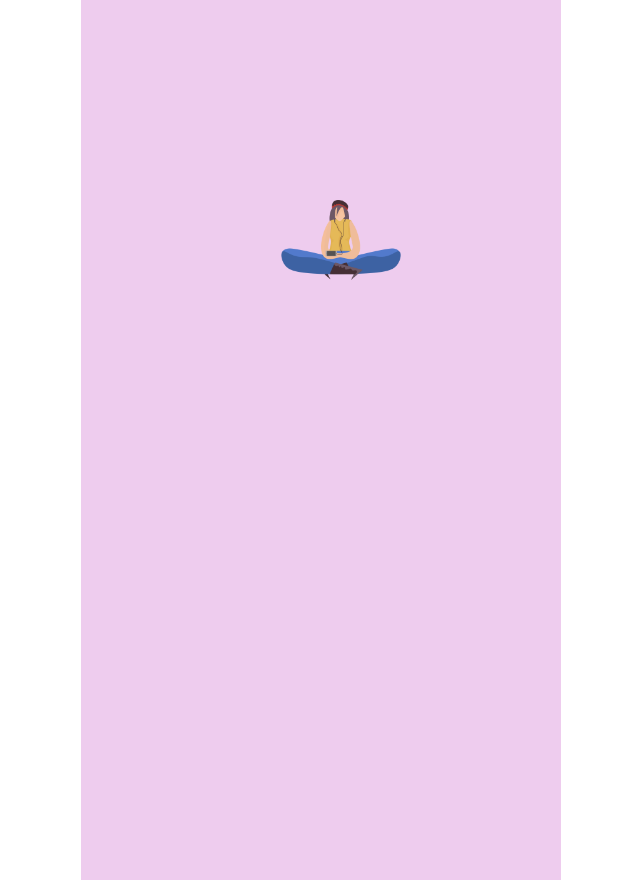
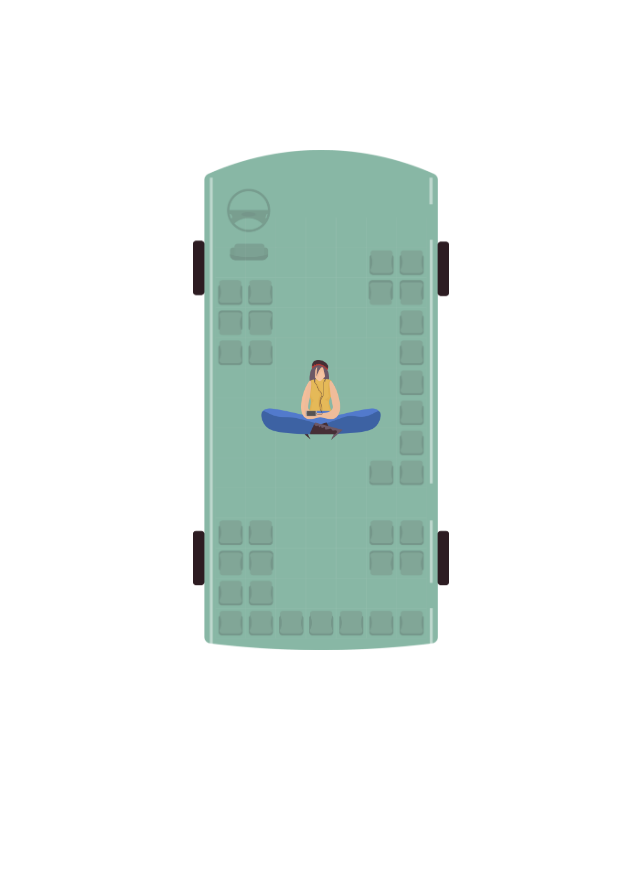
Before and after one commit to serkansokmen/busy-bus, an Angular app: page / in a window 1280 px wide. Shown: the whole page, without its empty margins (319-959 px from the left). After the commit the page ends 800 px from the top, so only its background shows below. Built offline with nearby package versions, Linux system fonts and the light colour scheme.

Commit message:
bacgkround added

```diff
--- a/src/app/app.component.css
+++ b/src/app/app.component.css
@@ -1,4 +1,12 @@
 bb-tetris {
   width: 100%;
   height: 100%;
+
+  display: flex;
+  align-items: center;
+  justify-content: center;
+  width: 100%;
+  height: 100%;
+  background: transparent url('/assets/img/oto%402x.png') center center no-repeat;
+  background-size: 20%;
 }
--- a/src/app/app.component.html
+++ b/src/app/app.component.html
@@ -1 +1,3 @@
-<bb-tetris [columns]="12" [rows]="24" [brickSize]="40"></bb-tetris>
+<div class="container">
+  <bb-tetris [columns]="7" [rows]="16" [brickSize]="40"></bb-tetris>
+</div>
--- a/src/app/app.module.ts
+++ b/src/app/app.module.ts
@@ -1,6 +1,5 @@
 import { BrowserModule } from '@angular/platform-browser';
 import { NgModule } from '@angular/core';
-import { HttpModule } from '@angular/http';
 
 import { AppComponent } from './app.component';
 import { TetrisComponent } from './tetris/tetris.component';
@@ -11,8 +10,7 @@ import { TetrisComponent } from './tetris/tetris.component';
     TetrisComponent
   ],
   imports: [
-    BrowserModule,
-    HttpModule
+    BrowserModule
   ],
   providers: [],
   bootstrap: [AppComponent]
--- a/src/app/tetris/tetris.component.css
+++ b/src/app/tetris/tetris.component.css
@@ -1,7 +1,9 @@
-:host {
-  display: flex;
-  align-items: center;
-  justify-content: center;
-  width: 100%;
-  height: 100%;
+canvas {
+  image-rendering: optimizeSpeed;             /* Older versions of FF          */
+  image-rendering: -moz-crisp-edges;          /* FF 6.0+                       */
+  image-rendering: -webkit-optimize-contrast; /* Safari                        */
+  image-rendering: -o-crisp-edges;            /* OS X & Windows Opera (12.02+) */
+  image-rendering: pixelated;                 /* Awesome future-browsers       */
+  -ms-interpolation-mode: nearest-neighbor;   /* IE                            */
+  /*background-color: transparent;*/
 }
--- a/src/app/tetris/tetris.component.ts
+++ b/src/app/tetris/tetris.component.ts
@@ -231,8 +231,8 @@ export class TetrisComponent implements OnInit {
   }
 
   private draw() {
-    this.context.fillStyle = '#ece';
-    this.context.fillRect(0, 0, this.canvas.nativeElement.width, this.canvas.nativeElement.height);
+    this.context.fillStyle = 'rgba(255, 255, 255, 255)';
+    this.context.clearRect(0, 0, this.canvas.nativeElement.width, this.canvas.nativeElement.height);
 
     this.drawMatrix(this.arena, {x: 0, y: 0});
     this.drawMatrix(this.player.matrix, this.player.pos);
--- a/src/styles.css
+++ b/src/styles.css
@@ -13,3 +13,7 @@ pre {
   margin:16px;
   flex: 2 1 auto;
 }
+
+app-root > div {
+  height: 100%;
+}
```
Also changed, not shown: src/assets/img/oto@2x.png (added).
